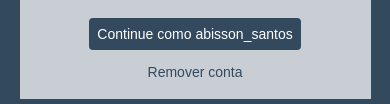
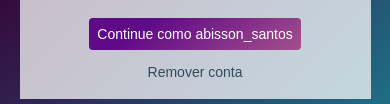
Before and after one commit to aba665/Layout_Responsivo, a plain HTML site: page index.html in a window 390 px wide. Shown: the part 368-472 px from the top of the page. Drawn offline with Linux system fonts and the light colour scheme; a web font is replaced by a local one.

Commit message:
ALL Right

```diff
--- a/index.html
+++ b/index.html
@@ -7,8 +7,9 @@
     <link rel="preconnect" href="https://fonts.googleapis.com">
     <link rel="preconnect" href="https://fonts.gstatic.com" crossorigin>
     <link href="https://fonts.googleapis.com/css2?family=Meow+Script&display=swap" rel="stylesheet">
-    <link rel="stylesheet" href="/style.css">
-    <title>Instagram</title>
+    <link rel="icon" href="./image/free.png">
+    <link rel="stylesheet" href="./style.css">
+    <title>CandyChat</title>
 </head>
 <body>
     <div class="instagram-wrapper">
--- a/style.css
+++ b/style.css
@@ -9,8 +9,8 @@
 body{
     width: 100%;
     min-height: 100vh;
-    background: #33495e;
-    /* background-color: rgb(243,243,243); */
+    background-color: #0cbaba;
+    background-image: linear-gradient(315deg, #0cbaba 0%, #380036 74%);
     margin: 0;
     padding: 0;
     display: flex;
@@ -73,7 +73,8 @@ body{
     width: 10rem;
 }
 .instagram-login{
-    background-color: #33495e;
+    background-color: #a4508b;
+    background-image: linear-gradient(326deg, #a4508b 0%, #5f0a87 74%);
     color: #ffffff;
     padding: 8px;
     border-radius: 4px;
@@ -126,7 +127,8 @@ body{
 }
 @media(max-width: 650px){
     body{
-        background: #33495e;
+        background-color: #0cbaba;
+        background-image: linear-gradient(315deg, #0cbaba 0%, #380036 74%);
     }
     .instagram-wrapper{
         width: 90%;
```
Also changed, not shown: image/free.png (added).
